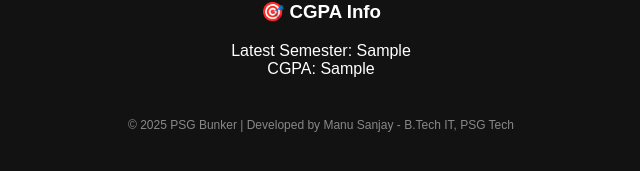
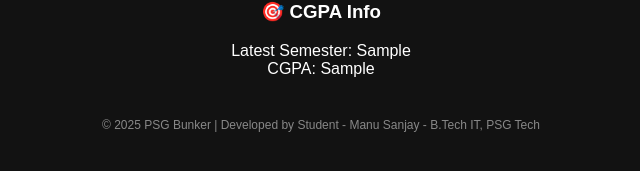
Before and after one commit to manusanjay545/PSG-Bunker, a Flask app: template templates/dashboard.html in a window 1280 px wide. Shown: the part 315-486 px from the top of the page, without its empty margins (319-959 px from the left). Run offline with Flask 3, Linux system fonts and the light colour scheme; the template is opened without the code that fills it: most values are stand-ins (such as "Sample title", 1, 10 or a date in 2020).

Commit message:
Update dashboard.html

```diff
--- a/templates/dashboard.html
+++ b/templates/dashboard.html
@@ -67,7 +67,7 @@
 
 
   <footer>
-    © 2025 PSG Bunker | Developed by Manu Sanjay - B.Tech IT, PSG Tech
+    © 2025 PSG Bunker | Developed by Student - Manu Sanjay - B.Tech IT, PSG Tech
   </footer>
 </body>
 </html>
```
